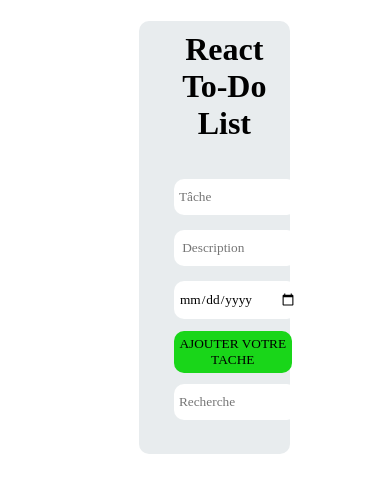
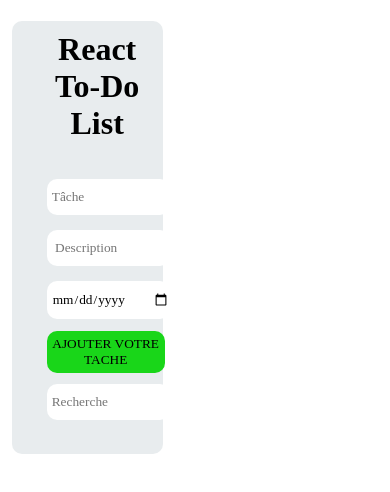
Before and after one commit to TCHANA-NGASSAM/React-TodoList-localstorage, a React (Vite) app: page / in a window 390 px wide. Shown: the top 492 px of the page. Built offline with nearby package versions, Linux system fonts and the light colour scheme.

Commit message:
first commit

```diff
--- a/src/style/todo.css
+++ b/src/style/todo.css
@@ -46,3 +46,15 @@
     padding: 3px 3px 3px 3px;
     font-family: cursive;
 }
+
+@media screen and (max-width:767px) {
+    .container{
+        background-color: rgb(232, 236, 238);
+        width: 35%;
+        border-radius: 10px;
+        padding-bottom: 8px;
+        padding-left: 20px;
+        margin: 5% 0px 0px 1%;
+        font-family: cursive;
+    }
+}
```
